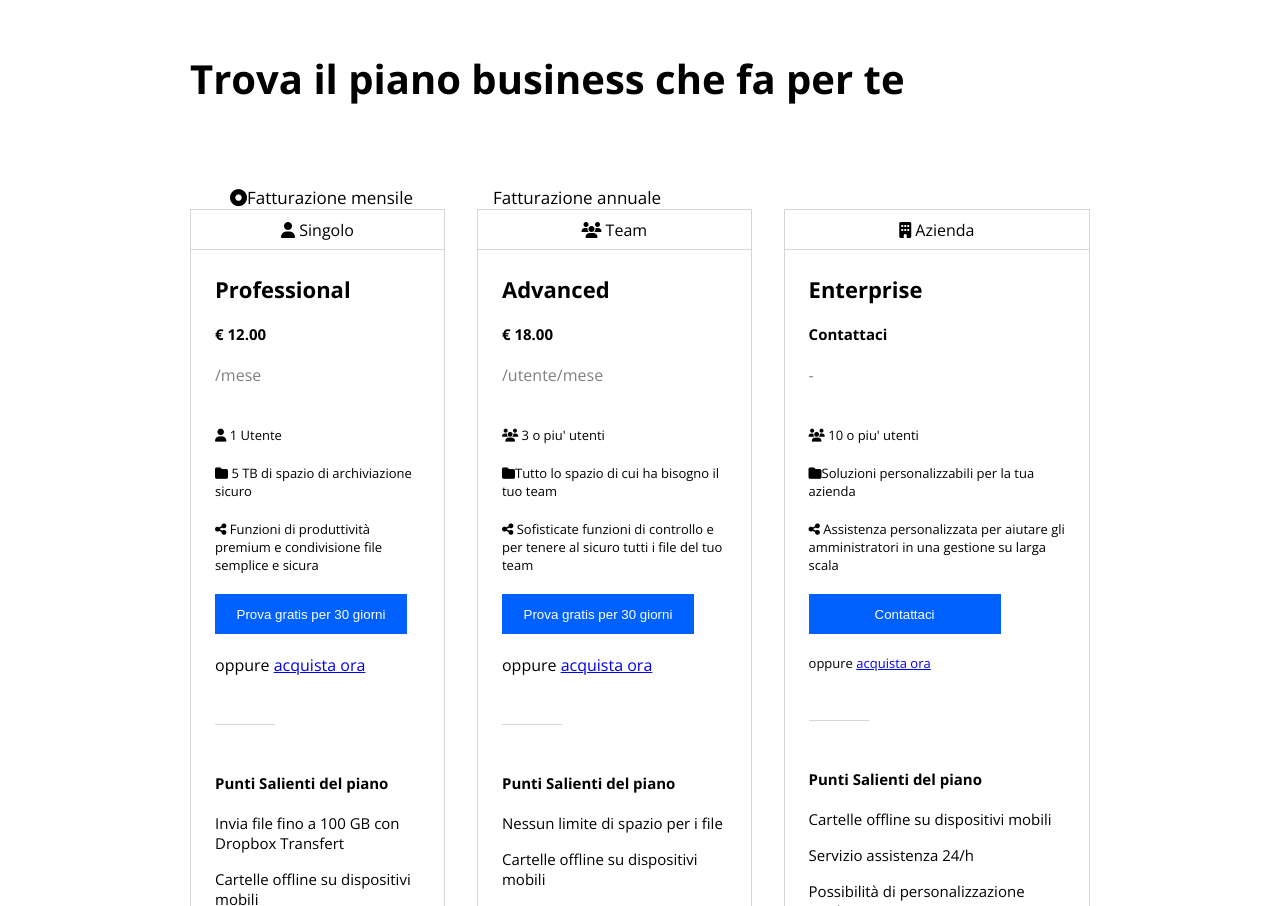
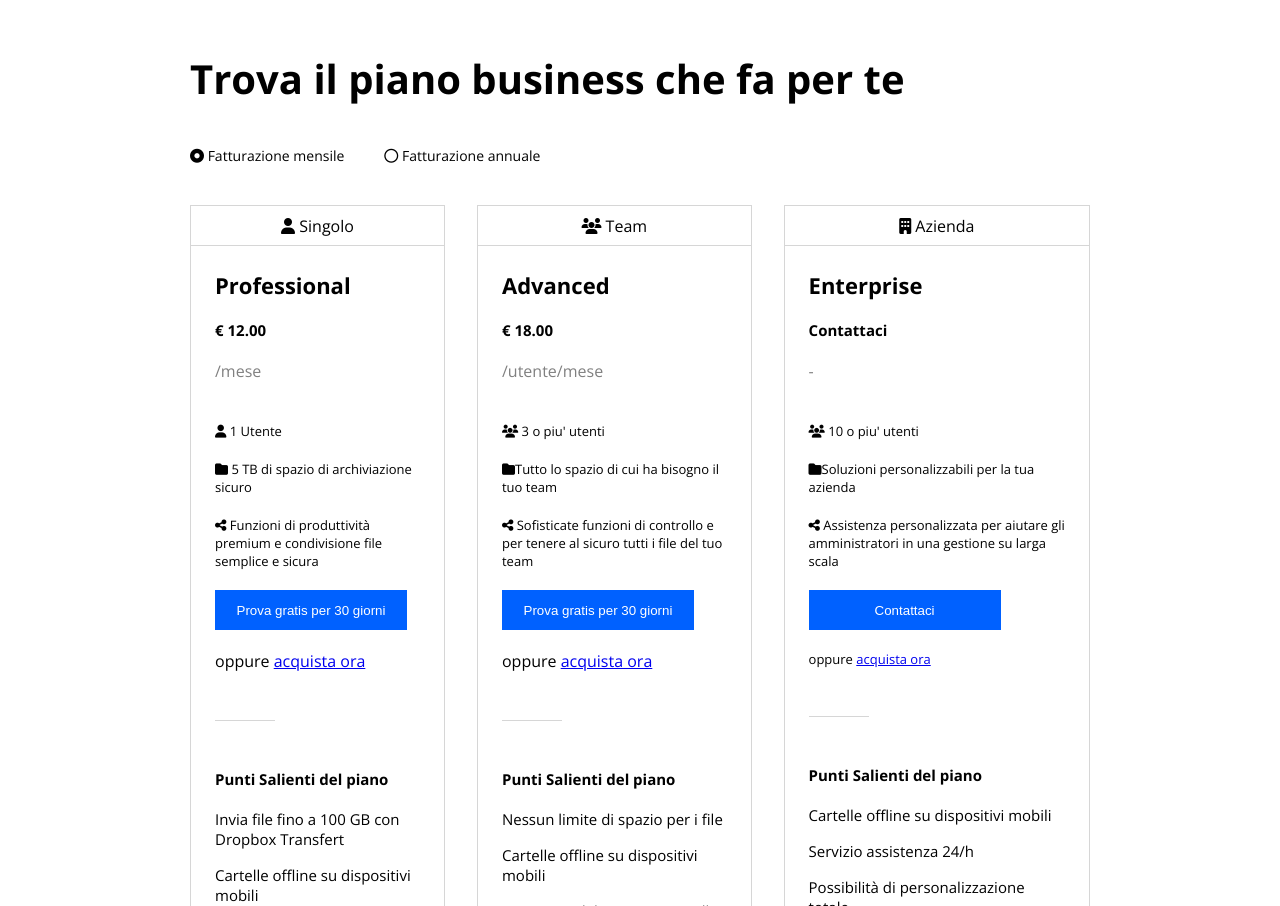
Before and after one commit to BernardoBarbucci/htmlcss-dropbox, a plain HTML site: page index.html in a window 1280 px wide. Shown: the part 857-1763 px from the top of the page. Drawn offline with nearby package versions, Linux system fonts and the light colour scheme.

Commit message:
buttons fatturazione

```diff
--- a/CSS/style.css
+++ b/CSS/style.css
@@ -162,8 +162,8 @@ main .container .business-title h1{
 }
 
 main .container .business-title .fatturazione p{
-    font-size: 17px;
-    padding: 5rem 2.5rem 0rem 2.5rem;
+    font-size: 14px;
+    padding: 2.5rem 2.5rem 2.5rem 0rem;
 }
 
 main .container .columns .professional,
@@ -185,10 +185,6 @@ main .columns .target{
     display: flex;
     align-items: center;
     justify-content: center;
-}
-
-.blue-fatt{
-    color: rgb(0, 97, 255);
 }
 
 /*spazio e posizionamento delle colonne rispettivamente una accanto all'altra*/
--- a/index.html
+++ b/index.html
@@ -64,8 +64,8 @@
                     <h1>Trova il piano business che fa per te</h1>
                     <!--da aggiungere i due buttons-->
                     <div class="fatturazione flex-row">
-                        <p><i class="fa-solid fa-circle-dot"></i>Fatturazione mensile</p>
-                        <p>Fatturazione annuale</p>
+                        <p><i class="fa-solid fa-circle-dot"></i> Fatturazione mensile</p>
+                        <p><i class="fa-regular fa-circle"></i> Fatturazione annuale</p>
                     </div>
                 </div>
     <!--colonna 1-->
```
